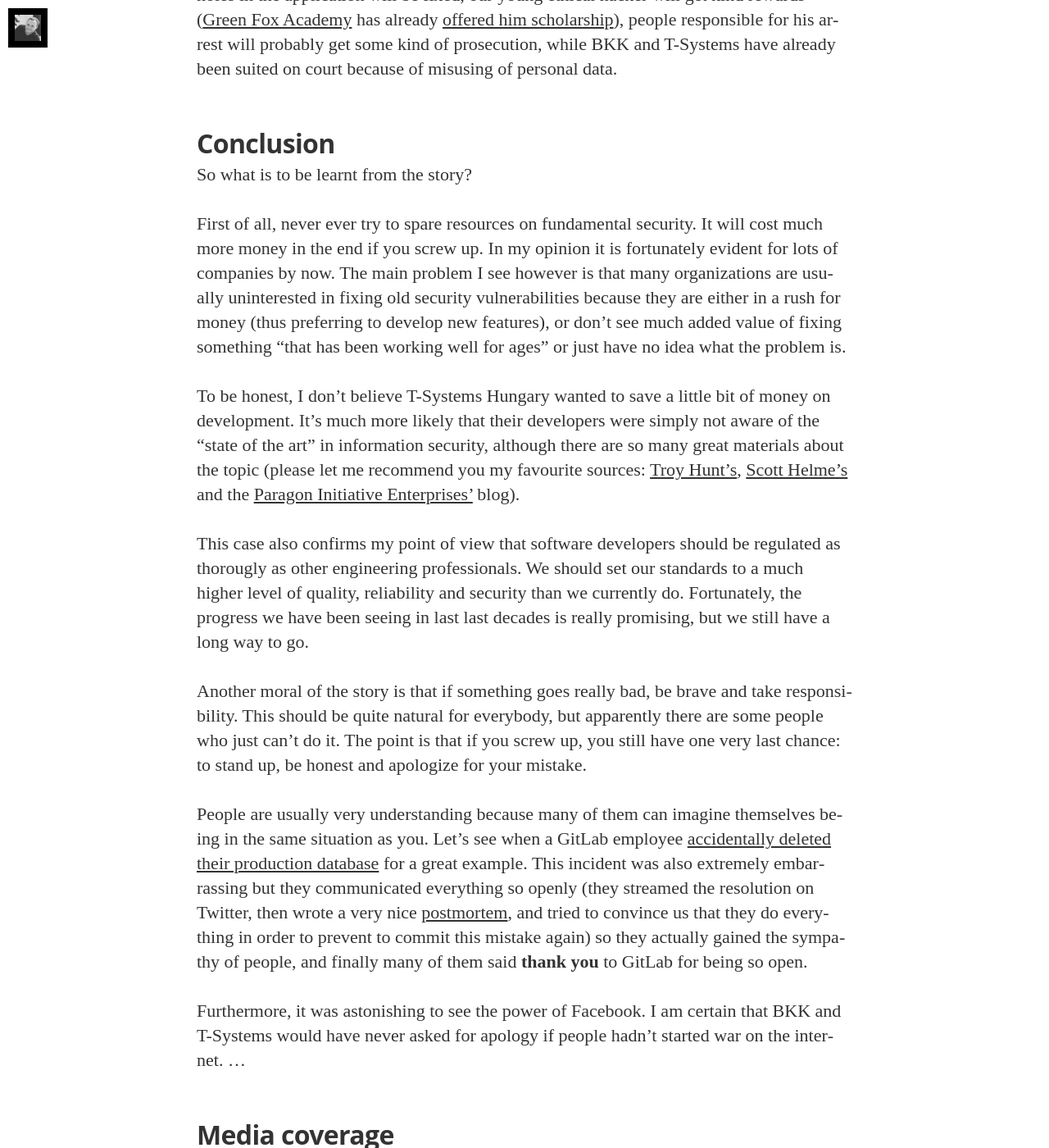
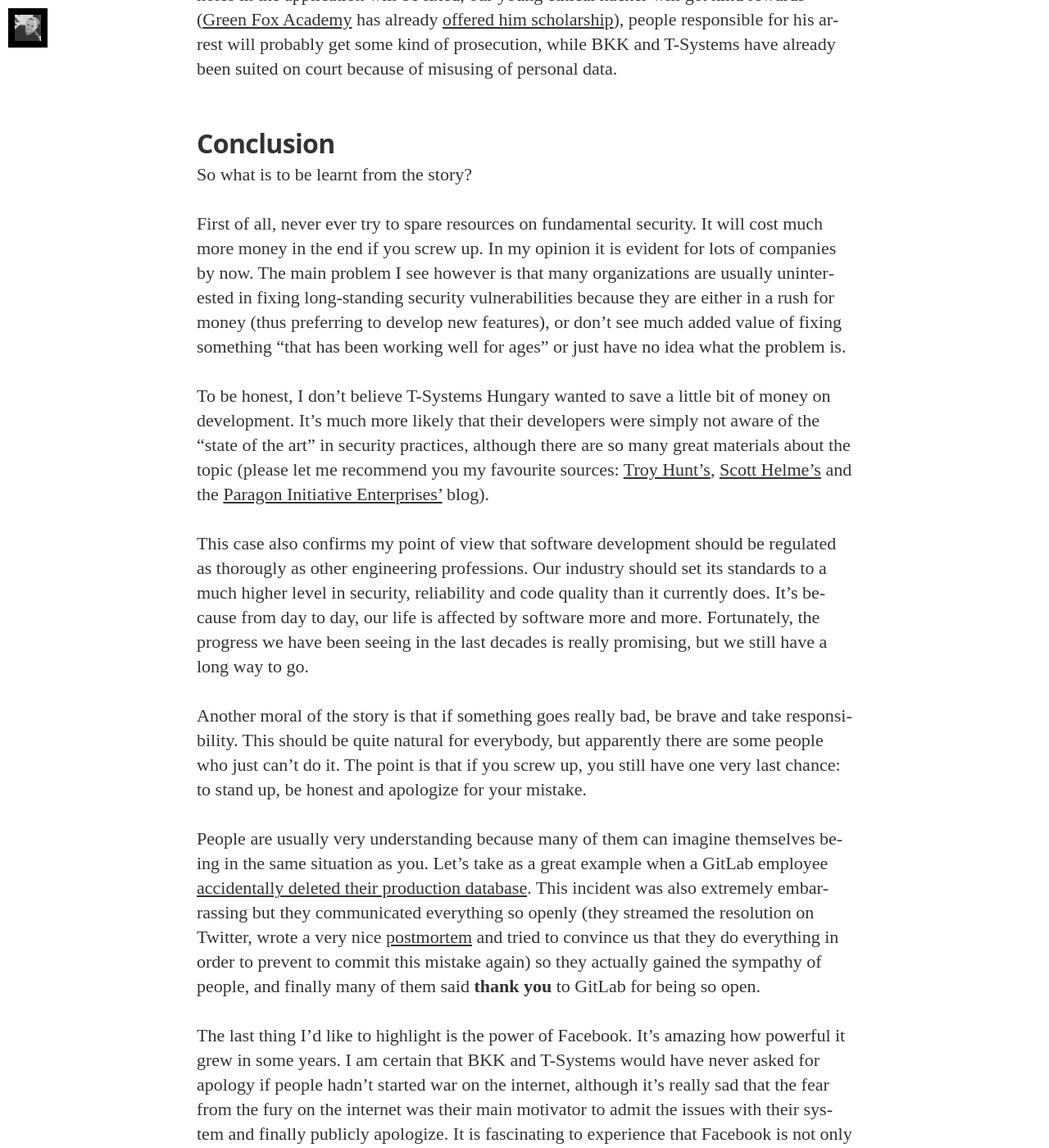
Before and after one commit to kocsismate/kocsismate.github.io, a Jekyll site: the page built from _posts/2017-07-23-18-year-old-ethical-hacker-got-arrested-in-hungary.md, in a window 1280 px wide and 1400 px high, scrolled down 7888 px. Shown: the whole window at 82% size. Built offline with Jekyll 4.4.1, drawn with Linux system fonts in a browser that asks for light colours; nearby versions of some CDN libraries; some web fonts are replaced; comment, search, counter and statistics services are not loaded; some of the changed text lies outside the part shown.

Commit message:
Added more text to conclusion

```diff
--- a/_posts/2017-07-23-18-year-old-ethical-hacker-got-arrested-in-hungary.md
+++ b/_posts/2017-07-23-18-year-old-ethical-hacker-got-arrested-in-hungary.md
@@ -135,34 +135,37 @@
 So what is to be learnt from the story?
 
 First of all, never ever try to spare resources on fundamental security. It will cost much more money in the end if you
-screw up. In my opinion it is fortunately evident for lots of companies by now. The main problem I see however is that
-many organizations are usually uninterested in fixing old security vulnerabilities because they are either in a rush for
-money (thus preferring to develop new features), or don't see much added value of fixing something "that has been
-working well for ages" or just have no idea what the problem is.
+screw up. In my opinion it is evident for lots of companies by now. The main problem I see however is that
+many organizations are usually uninterested in fixing long-standing security vulnerabilities because they are either in
+a rush for money (thus preferring to develop new features), or don't see much added value of fixing something "that has
+been working well for ages" or just have no idea what the problem is.
 
 To be honest, I don't believe T-Systems Hungary wanted to save a little bit of money on development. It's much more
-likely that their developers were simply not aware of the "state of the art" in information security, although there are
+likely that their developers were simply not aware of the "state of the art" in security practices, although there are
 so many great materials about the topic (please let me recommend you my favourite sources: [Troy Hunt's][troy-hunt-blog],
 [Scott Helme's][scott-helme-blog] and the [Paragon Initiative Enterprises'][paragonie-blog] blog).
 
-This case also confirms my point of view that software developers should be regulated as thorougly as other engineering
-professionals. We should set our standards to a much higher level of quality, reliability and security than we currently
-do. Fortunately, the progress we have been seeing in last last decades is really promising, but we still have a long way
-to go.
+This case also confirms my point of view that software development should be regulated as thorougly as other engineering
+professions. Our industry should set its standards to a much higher level in security, reliability and code quality than
+it currently does. It's because from day to day, our life is affected by software more and more. Fortunately, the progress
+we have been seeing in the last decades is really promising, but we still have a long way to go.
 
 Another moral of the story is that if something goes really bad, be brave and take responsibility. This should be quite
 natural for everybody, but apparently there are some people who just can't do it. The point is that if you screw up,
 you still have one very last chance: to stand up, be honest and apologize for your mistake.
 
 People are usually very understanding because many of them can imagine themselves being in the same situation as you.
-Let's see when a GitLab employee [accidentally deleted their production database][gitlab-incident] for a great example.
+Let's take as a great example when a GitLab employee [accidentally deleted their production database][gitlab-incident].
 This incident was also extremely embarrassing but they communicated everything so openly (they streamed the resolution
-on Twitter, then wrote a very nice [postmortem][gitlab-postmortem], and tried to convince us that they do everything in
+on Twitter, wrote a very nice [postmortem][gitlab-postmortem] and tried to convince us that they do everything in
 order to prevent to commit this mistake again) so they actually gained the sympathy of people, and finally many of them
 said **thank you** to GitLab for being so open.
 
-Furthermore, it was astonishing to see the power of Facebook. I am certain that BKK and T-Systems would have never asked
-for apology if people hadn't started war on the internet. ...
+The last thing I'd like to highlight is the power of Facebook. It's amazing how powerful it grew in some years.
+I am certain that BKK and T-Systems would have never asked for apology if people hadn't started war on the internet,
+although it's really sad that the fear from the fury on the internet was their main motivator to admit the issues with
+their system and finally publicly apologize. It is fascinating to experience that Facebook is not only suitable for
+spreading "fake news", but in the same time it can
 
 ## Media coverage
 
```
Also changed, not shown: other parts of _posts/2017-07-23-18-year-old-ethical-hacker-got-arrested-in-hungary.md (+2 -2 lines).
